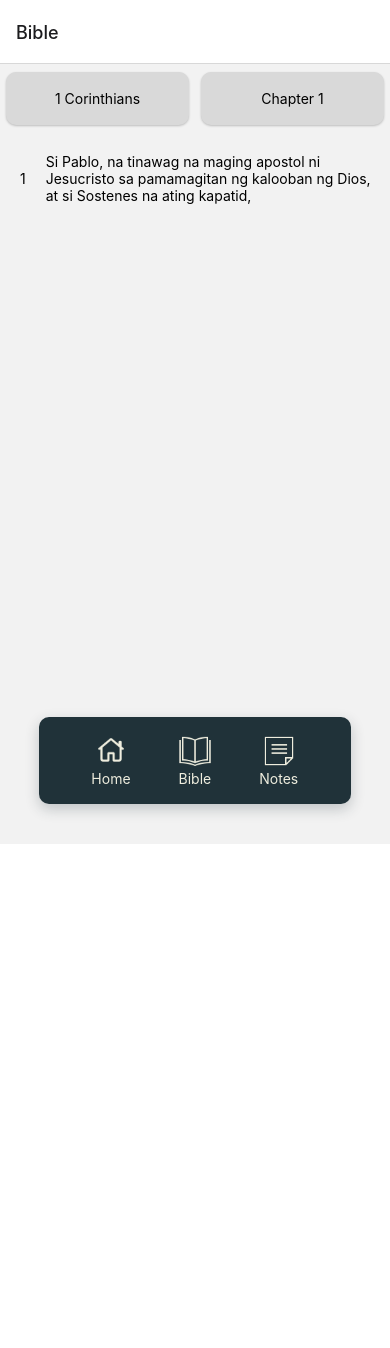
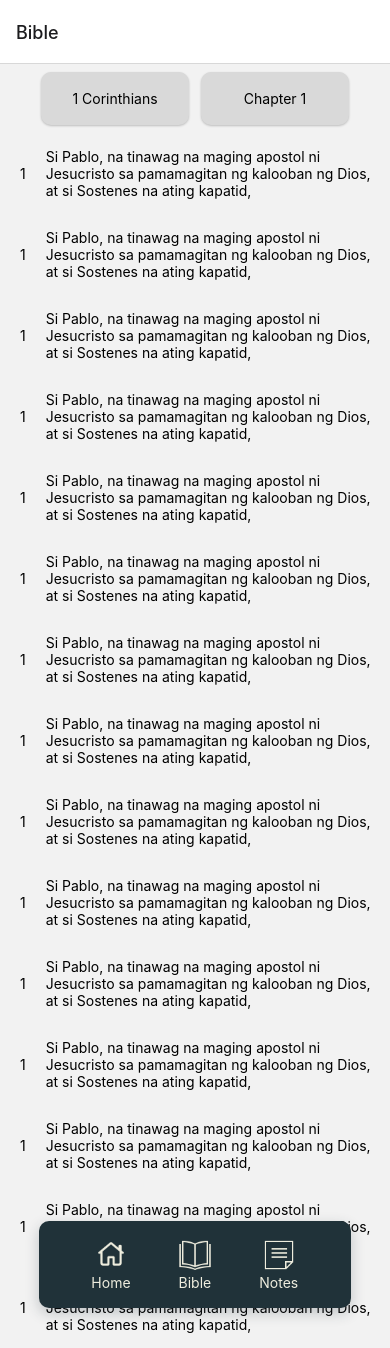
Before and after one commit to halourd/bible-app, a React Native app: screen /Bible in a window 390 px wide. Before the commit the page ends 844 px from the top, so only its background shows below. Built offline with nearby package versions, Linux system fonts and the light colour scheme.

Commit message:
add sample verses

```diff
--- a/screens/Bible.js
+++ b/screens/Bible.js
@@ -35,6 +35,146 @@ export default class Bible extends Component {
                             </Text>
                         </View>
                     </View>
+                    <View style={style.VerseViewContainer}>
+                        <View style={style.verseNumber}>
+                            <Text>1</Text>
+                        </View>
+                        <View style={style.verseText}>
+                            <Text>
+                                Si Pablo, na tinawag na maging apostol ni Jesucristo sa pamamagitan ng kalooban ng Dios, at si Sostenes na ating kapatid,
+                            </Text>
+                        </View>
+                    </View>
+                    <View style={style.VerseViewContainer}>
+                        <View style={style.verseNumber}>
+                            <Text>1</Text>
+                        </View>
+                        <View style={style.verseText}>
+                            <Text>
+                                Si Pablo, na tinawag na maging apostol ni Jesucristo sa pamamagitan ng kalooban ng Dios, at si Sostenes na ating kapatid,
+                            </Text>
+                        </View>
+                    </View>
+                    <View style={style.VerseViewContainer}>
+                        <View style={style.verseNumber}>
+                            <Text>1</Text>
+                        </View>
+                        <View style={style.verseText}>
+                            <Text>
+                                Si Pablo, na tinawag na maging apostol ni Jesucristo sa pamamagitan ng kalooban ng Dios, at si Sostenes na ating kapatid,
+                            </Text>
+                        </View>
+                    </View>
+                    <View style={style.VerseViewContainer}>
+                        <View style={style.verseNumber}>
+                            <Text>1</Text>
+                        </View>
+                        <View style={style.verseText}>
+                            <Text>
+                                Si Pablo, na tinawag na maging apostol ni Jesucristo sa pamamagitan ng kalooban ng Dios, at si Sostenes na ating kapatid,
+                            </Text>
+                        </View>
+                    </View>
+                    <View style={style.VerseViewContainer}>
+                        <View style={style.verseNumber}>
+                            <Text>1</Text>
+                        </View>
+                        <View style={style.verseText}>
+                            <Text>
+                                Si Pablo, na tinawag na maging apostol ni Jesucristo sa pamamagitan ng kalooban ng Dios, at si Sostenes na ating kapatid,
+                            </Text>
+                        </View>
+                    </View>
+                    <View style={style.VerseViewContainer}>
+                        <View style={style.verseNumber}>
+                            <Text>1</Text>
+                        </View>
+                        <View style={style.verseText}>
+                            <Text>
+                                Si Pablo, na tinawag na maging apostol ni Jesucristo sa pamamagitan ng kalooban ng Dios, at si Sostenes na ating kapatid,
+                            </Text>
+                        </View>
+                    </View>
+                    <View style={style.VerseViewContainer}>
+                        <View style={style.verseNumber}>
+                            <Text>1</Text>
+                        </View>
+                        <View style={style.verseText}>
+                            <Text>
+                                Si Pablo, na tinawag na maging apostol ni Jesucristo sa pamamagitan ng kalooban ng Dios, at si Sostenes na ating kapatid,
+                            </Text>
+                        </View>
+                    </View>
+                    <View style={style.VerseViewContainer}>
+                        <View style={style.verseNumber}>
+                            <Text>1</Text>
+                        </View>
+                        <View style={style.verseText}>
+                            <Text>
+                                Si Pablo, na tinawag na maging apostol ni Jesucristo sa pamamagitan ng kalooban ng Dios, at si Sostenes na ating kapatid,
+                            </Text>
+                        </View>
+                    </View>
+                    <View style={style.VerseViewContainer}>
+                        <View style={style.verseNumber}>
+                            <Text>1</Text>
+                        </View>
+                        <View style={style.verseText}>
+                            <Text>
+                                Si Pablo, na tinawag na maging apostol ni Jesucristo sa pamamagitan ng kalooban ng Dios, at si Sostenes na ating kapatid,
+                            </Text>
+                        </View>
+                    </View>
+                    <View style={style.VerseViewContainer}>
+                        <View style={style.verseNumber}>
+                            <Text>1</Text>
+                        </View>
+                        <View style={style.verseText}>
+                            <Text>
+                                Si Pablo, na tinawag na maging apostol ni Jesucristo sa pamamagitan ng kalooban ng Dios, at si Sostenes na ating kapatid,
+                            </Text>
+                        </View>
+                    </View>
+                    <View style={style.VerseViewContainer}>
+                        <View style={style.verseNumber}>
+                            <Text>1</Text>
+                        </View>
+                        <View style={style.verseText}>
+                            <Text>
+                                Si Pablo, na tinawag na maging apostol ni Jesucristo sa pamamagitan ng kalooban ng Dios, at si Sostenes na ating kapatid,
+                            </Text>
+                        </View>
+                    </View>
+                    <View style={style.VerseViewContainer}>
+                        <View style={style.verseNumber}>
+                            <Text>1</Text>
+                        </View>
+                        <View style={style.verseText}>
+                            <Text>
+                                Si Pablo, na tinawag na maging apostol ni Jesucristo sa pamamagitan ng kalooban ng Dios, at si Sostenes na ating kapatid,
+                            </Text>
+                        </View>
+                    </View>
+                    <View style={style.VerseViewContainer}>
+                        <View style={style.verseNumber}>
+                            <Text>1</Text>
+                        </View>
+                        <View style={style.verseText}>
+                            <Text>
+                                Si Pablo, na tinawag na maging apostol ni Jesucristo sa pamamagitan ng kalooban ng Dios, at si Sostenes na ating kapatid,
+                            </Text>
+                        </View>
+                    </View>
+                    <View style={style.VerseViewContainer}>
+                        <View style={style.verseNumber}>
+                            <Text>1</Text>
+                        </View>
+                        <View style={style.verseText}>
+                            <Text>
+                                Si Pablo, na tinawag na maging apostol ni Jesucristo sa pamamagitan ng kalooban ng Dios, at si Sostenes na ating kapatid,
+                            </Text>
+                        </View>
+                    </View>
 
                 </ScrollView>
 
--- a/styles/SBible.js
+++ b/styles/SBible.js
@@ -9,6 +9,7 @@ const bible_style = StyleSheet.create({
     },
     Selection: {
         flexDirection: 'row',
+        paddingHorizontal: 35,
         // borderWidth: 1,
         // borderColor: 'green',
     },
@@ -42,7 +43,8 @@ const bible_style = StyleSheet.create({
         // borderWidth: 1,
         // borderColor: 'red',
         // paddingVertical: 15,
-        marginVertical: 5,
+        // borderWidth: 1,
+        // borderColor: 'red',
     },
 
     verseNumber: {
@@ -55,8 +57,7 @@ const bible_style = StyleSheet.create({
         // borderWidth: 1,
         paddingVertical: 15,
         paddingRight: 15,
-
-        flexShrink: 1
+        flexShrink: 1,
 
     },
 
```
Also changed, not shown: App.js (line endings or trailing spaces).
